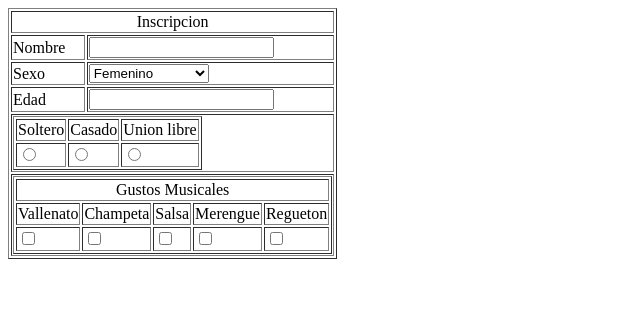
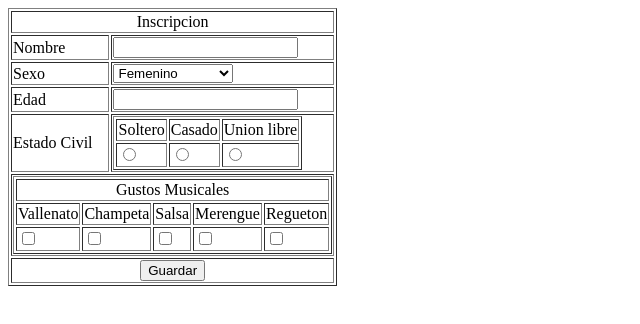
Before and after one commit to FerchoApp/Talleres, a plain HTML site: page Taller31-08-2024/index.html in a window 1280 px wide. Shown: the whole page, without its empty margins (0-640 px from the left). Drawn offline with Linux system fonts and the light colour scheme.

Commit message:
taller 31/08/2024 actualizado

```diff
--- a/Taller31-08-2024/index.html
+++ b/Taller31-08-2024/index.html
@@ -33,6 +33,7 @@
             <td><input type="number" name="edad"></td>
         </tr>
         <tr>
+            <td>Estado Civil</td>
             <td colspan="2">
                 <table border="1">
                     <tr>
@@ -71,10 +72,9 @@
                 </Table>
             </td>
         </tr>
+        <tr>
+            <td colspan="2" align="center"><button>Guardar</button></td>
+        </tr>
     </table>
 </body>
-<style>
-
-</style>
-
 </html>
```
